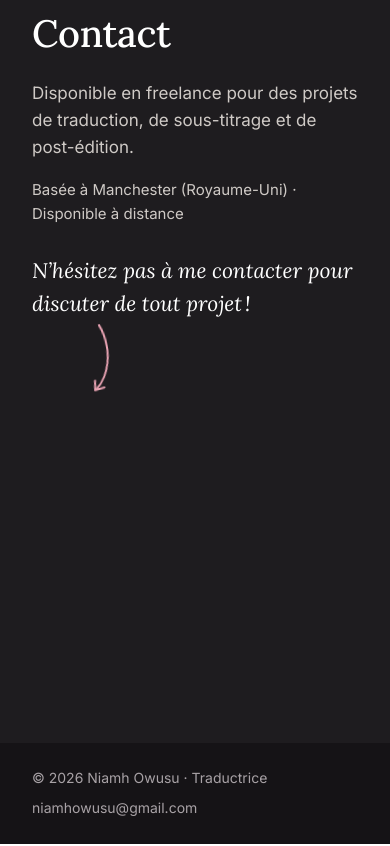
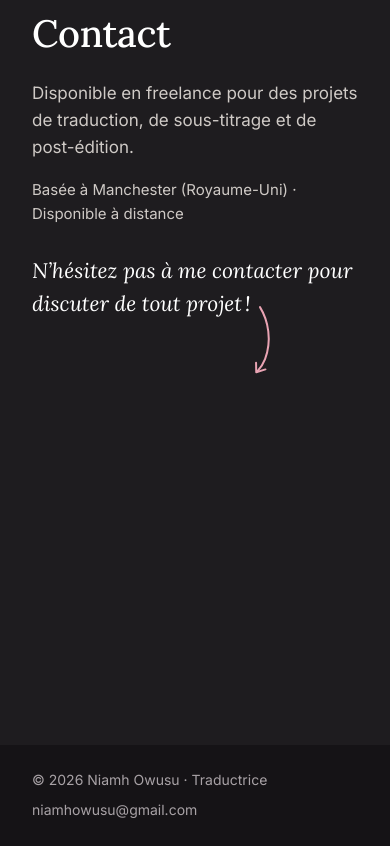
Before and after one commit to niamhowusu/niamhowusu.github.io, a plain HTML site: page fr/index.html in a window 390 px wide. Shown: the part 8890-9736 px from the top of the page. Drawn offline with Linux system fonts and the light colour scheme.

Commit message:
Contact: centre desktop arrow between line and email; phone arrow starts beside the !
Co-Authored-By: Claude Opus 5.5 <noreply@anthropic.com>
Claude-Session: https://claude.ai/code/session_01XMM1gFXEEkWGnjkQQjZrsx

```diff
--- a/fr/index.html
+++ b/fr/index.html
@@ -384,5 +384,32 @@
   hook(); layout();
 })();
 </script>
+<script>
+/* Contact arrows: desktop arrow sits midway between the invitation and the email button; phone arrow starts just right of the "!" */
+(function(){
+  var p = document.querySelector('.contact-invite'); if (!p) return;
+  var a = p.querySelector('.contact-arrow'), e = document.querySelector('.email-arrow'), box = e && e.parentNode;
+  function place(){
+    var txt = p.querySelector('span').firstChild, r = document.createRange(); r.selectNodeContents(txt);
+    var rs = r.getClientRects(), last = rs[rs.length - 1], blk = r.getBoundingClientRect();
+    if (window.innerWidth <= 920) {
+      p.style.position = 'relative'; p.style.paddingBottom = '0';
+      var pr = p.getBoundingClientRect();
+      var tailX = last.right + 10, tailY = last.top + last.height * 0.62;   // tail of the rotated arrow = svg centre + (2,-35)
+      var left = tailX - 39 - pr.left, top = tailY + 18 - pr.top;
+      a.style.cssText = 'position:absolute;margin:0;left:' + left + 'px;top:' + top + 'px';
+      p.style.paddingBottom = Math.max(0, top + 17 + 37 - pr.height + 4) + 'px';
+    } else if (box) {
+      p.style.paddingBottom = ''; a.style.cssText = '';
+      var br = box.getBoundingClientRect(), gap = br.left - blk.right;
+      var midY = ((last.top + last.bottom) / 2 + (br.top + br.bottom) / 2) / 2;
+      e.style.left = (blk.right + (gap - 56) / 2 - br.left) + 'px'; e.style.right = 'auto';
+      e.style.top = (midY - 16 - br.top) + 'px'; e.style.transform = 'none';
+    }
+  }
+  place(); window.addEventListener('resize', place);
+  if (document.fonts) document.fonts.ready.then(place);
+})();
+</script>
 </body>
 </html>
```
Also changed, not shown: index.html (+27 -0 lines).
